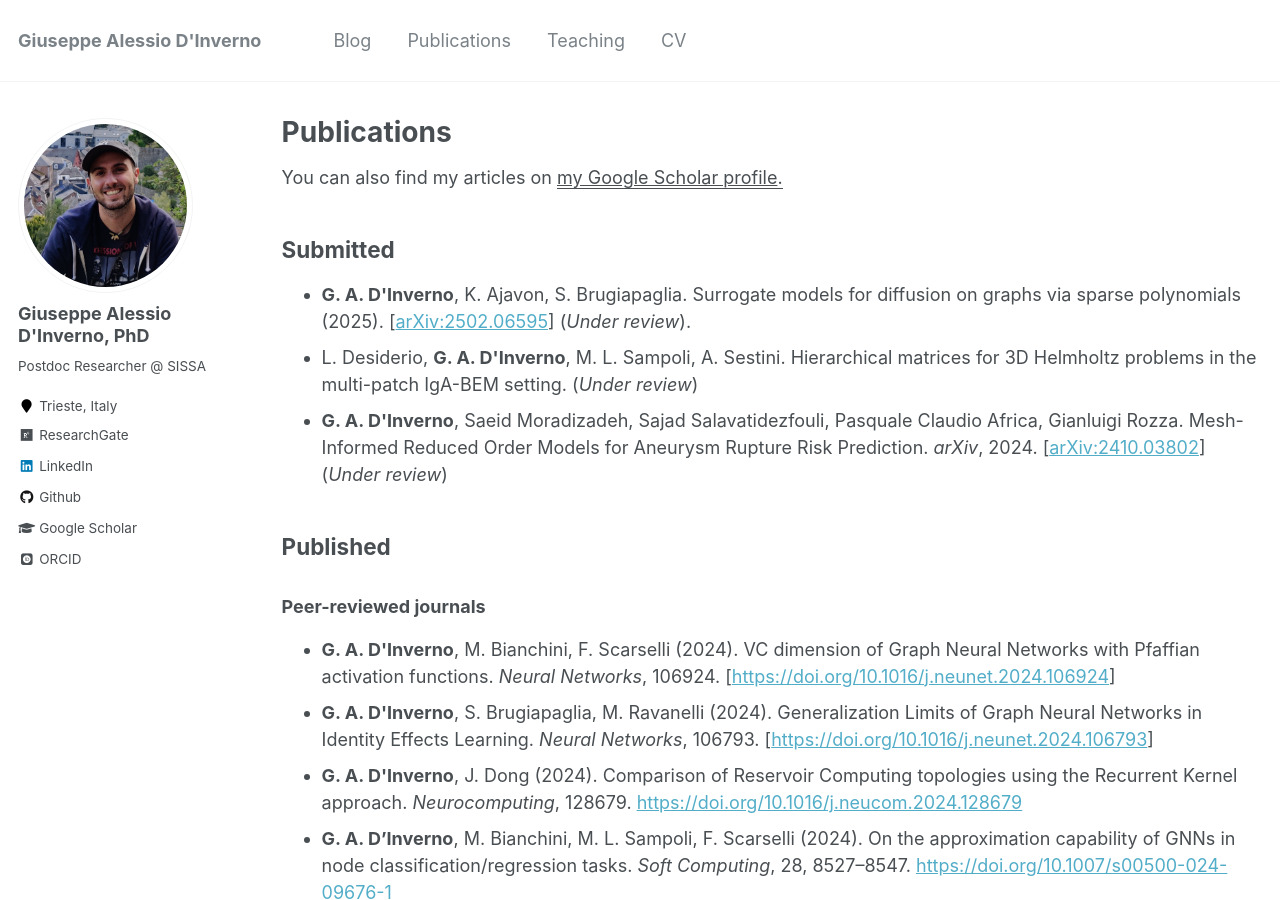
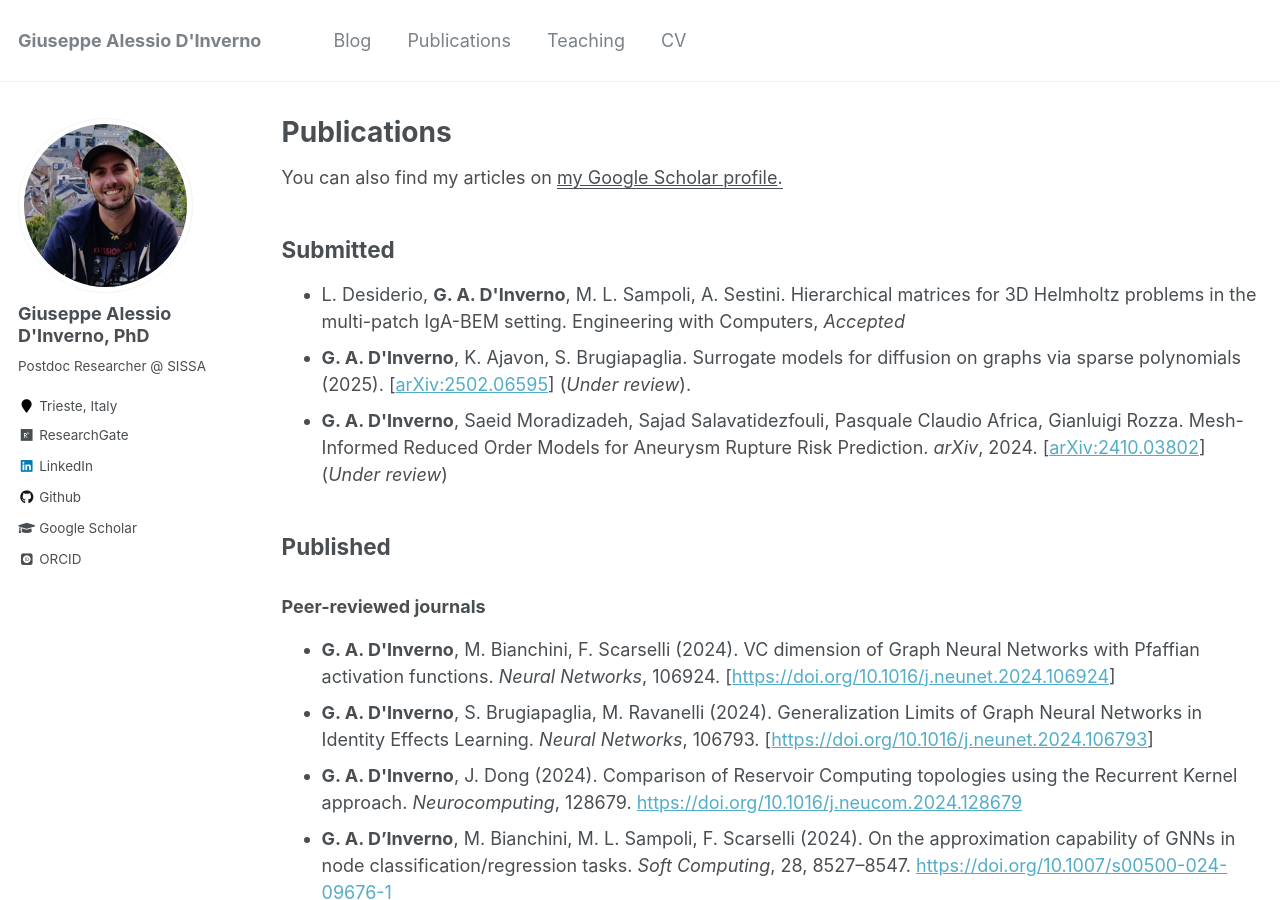
Before and after one commit to DavideOberto/DavideOberto.github.io, a Jekyll site: the page built from _pages/publications.md, in a window 1280 px wide and 900 px high. Built offline with Jekyll 4.4.1, drawn with Linux system fonts in a browser that asks for light colours; some web fonts are replaced.

Commit message:
publication update

```diff
--- a/_pages/publications.md
+++ b/_pages/publications.md
@@ -4,7 +4,6 @@ title: "Publications"
 permalink: /publications/
 author_profile: true
 ---
-
 
   You can also find my articles on <u><a href="https://scholar.google.com/citations?user=JsXiefkAAAAJ&hl=it" target="_blank">my Google Scholar profile</a>.</u>
 
@@ -19,25 +18,23 @@ author_profile: true
 </ul> -->
 
 ## Submitted
+<ul>
 
-<ul>
+<li>
+L. Desiderio, <b>G. A. D'Inverno</b>, M. L. Sampoli, A. Sestini. Hierarchical matrices for 3D Helmholtz problems in the multi-patch IgA-BEM setting. Engineering with Computers, <em>Accepted </em>
+</li>
+
 <li>
 <b>G. A. D'Inverno</b>, K. Ajavon, S. Brugiapaglia. Surrogate models for diffusion on graphs via sparse polynomials (2025). [<a href="http://arxiv.org/abs/2502.06595" target="_blank">arXiv:2502.06595</a>] (<em>Under review</em>).
 </li>
-
-
-<li>
-L. Desiderio, <b>G. A. D'Inverno</b>, M. L. Sampoli, A. Sestini. Hierarchical matrices for 3D Helmholtz problems in the multi-patch IgA-BEM setting.  (<em>Under review</em>)
-</li>
-<!-- <li>
-A. Varbella, D. Briens, B. Gjorgiev, <b>G. A. D'Inverno</b>, G. Sansavini. Physics-Informed GNN for non-linear constrained optimization: PINCO a solver for the AC-optimal power flow. <em>arXiv</em>, 2024. [<a href="https://arxiv.org/pdf/2410.04818" target="_blank"> arXiv:2410.04818</a>] (ICLR 2025, <em>Under review</em>)
-</li> -->
 
 <li>
 <b>G. A. D'Inverno</b>, Saeid Moradizadeh, Sajad Salavatidezfouli, Pasquale Claudio Africa, Gianluigi Rozza. Mesh-Informed Reduced Order Models for Aneurysm Rupture Risk Prediction. <em>arXiv</em>, 2024. [<a href="https://arxiv.org/abs/2410.03802" target="_blank">arXiv:2410.03802</a>] (<em>Under review</em>)
 </li>
 
-
+<!-- <li>
+A. Varbella, D. Briens, B. Gjorgiev, <b>G. A. D'Inverno</b>, G. Sansavini. Physics-Informed GNN for non-linear constrained optimization: PINCO a solver for the AC-optimal power flow. <em>arXiv</em>, 2024. [<a href="https://arxiv.org/pdf/2410.04818" target="_blank"> arXiv:2410.04818</a>] (ICLR 2025, <em>Under review</em>)
+</li> -->
 
 <!-- <li>
 L. Chiantini, <b>G. A. D'Inverno</b>, S. Marziali. Product Of Tensors and Description of Networks. <em>arXiv</em>, 2024. [<a href="https://arxiv.org/pdf/2402.06768" target="_blank">arXiv:2402.06768</a>] (SIAM Journal of Applied Algebra and Geometry, <em>Under Review</em>)
```
